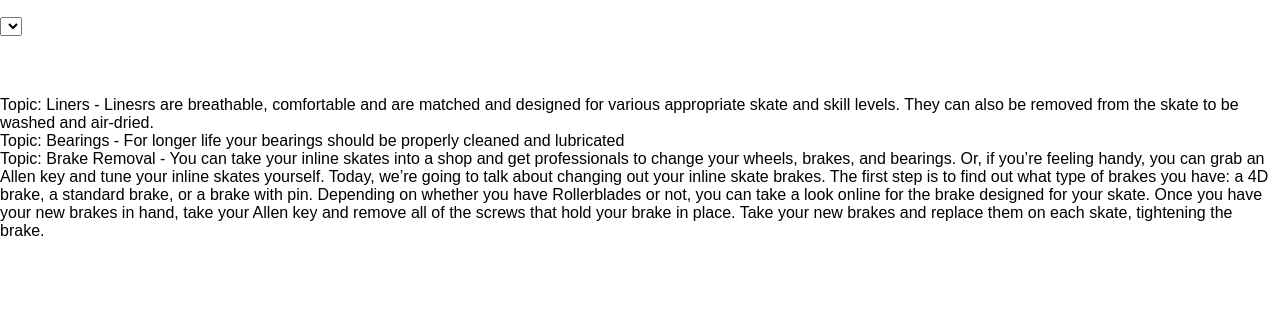
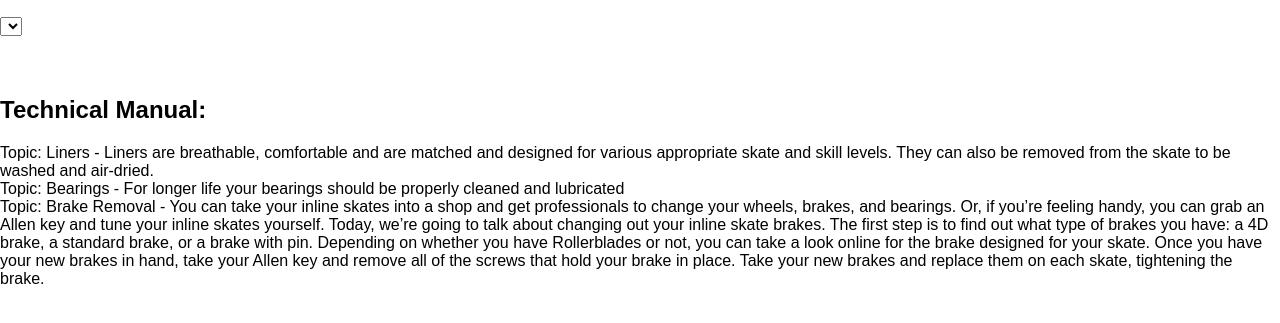
Before and after one commit to donovanmosley/rollerskate-life, a plain HTML site: page index.html in a window 1280 px wide. Shown: the part 81-404 px from the top of the page. Drawn offline with Linux system fonts and the light colour scheme.

Commit message:
fixed typo in json, added technical manual header in html

```diff
--- a/index.html
+++ b/index.html
@@ -35,7 +35,10 @@
             <p id="demo2"></p>
         </div>
 
-        <div id="inlineManual"></div>
+        <div>
+            <h2>Technical Manual:</h2>
+            <div id="inlineManual"></div>
+        </div>
 
         <script type="text/javascript" src="./js/scripts.js"></script>
     </body>
--- a/manual.json
+++ b/manual.json
@@ -4,7 +4,7 @@
         "firstName": "John",
         "lastName": "Doe",
         "topic":"Liners",
-        "description":"Linesrs are breathable, comfortable  and are matched and designed for various appropriate skate and skill levels.  They can also be removed from the skate to be washed and air-dried.",
+        "description":"Liners are breathable, comfortable  and are matched and designed for various appropriate skate and skill levels.  They can also be removed from the skate to be washed and air-dried.",
         "stepOne": "Set the washing machine to 30 C/85 F. Do not use stron deturgent, softeners, or solvents",
         "stepTwo": "Air-dry liners. Be careful to keep away from any type of heat source.  Do not tumble dry."
     },
```
